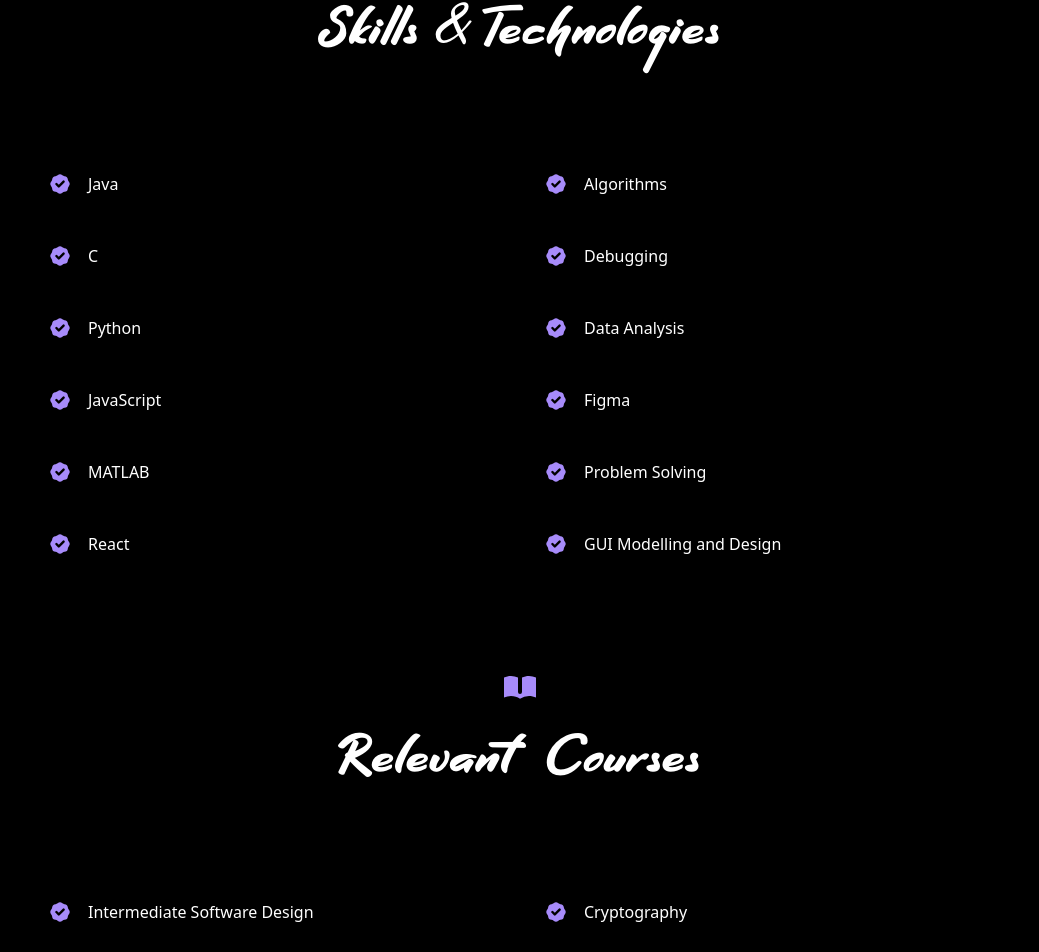
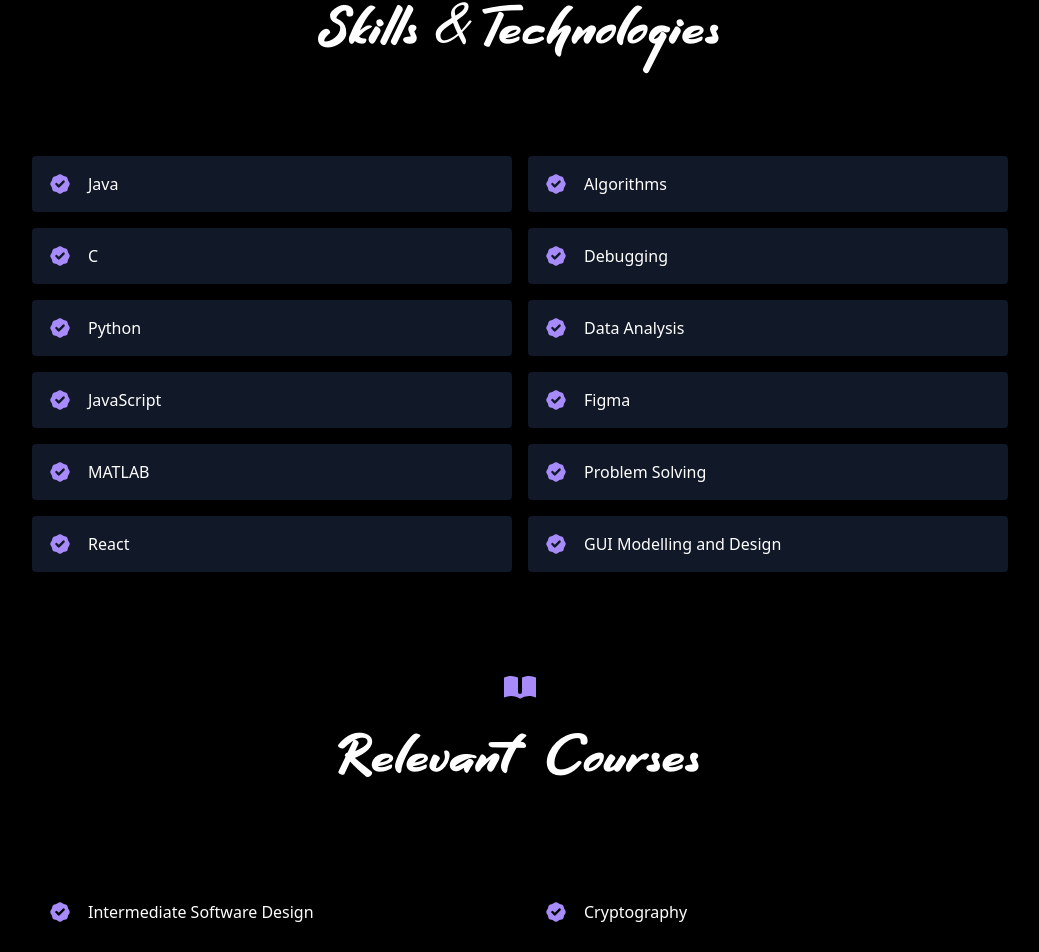
Before and after one commit to PrestonV78/website, a React (Create React App) app: page / in a window 1280 px wide. Shown: the part 3158-4110 px from the top of the page, without its empty margins (120-1159 px from the left). Built offline with nearby package versions, Linux system fonts and the light colour scheme.

Commit message:
Theme v6

```diff
--- a/src/components/Experience.js
+++ b/src/components/Experience.js
@@ -29,7 +29,7 @@
                   className="absolute inset-0 w-full h-full object-cover object-center"
                   src={experience.image}
                 />
-                <div className="px-8 py-10 relative z-10 w-full border-4 border-gray-900 bg-black opacity-0 hover:opacity-100">
+                <div className="px-8 py-10 relative z-10 w-full border-4 border-purple-900 bg-black opacity-0 hover:opacity-100">
                   <h2 className="tracking-widest text-sm title-font font-medium text-purple-400 mb-1">
                     {experience.subtitle}
                   </h2>
--- a/src/components/Projects.js
+++ b/src/components/Projects.js
@@ -29,7 +29,7 @@
                   className="absolute inset-0 w-full h-full object-cover object-center"
                   src={project.image}
                 />
-                <div className="px-8 py-10 relative z-10 w-full border-4 border-gray-900 bg-black opacity-0 hover:opacity-100">
+                <div className="px-8 py-10 relative z-10 w-full border-4 border-purple-900 bg-black opacity-0 hover:opacity-100">
                   <h2 className="tracking-widest text-sm title-font font-medium text-purple-400 mb-1">
                     {project.subtitle}
                   </h2>
--- a/src/components/Skills.js
+++ b/src/components/Skills.js
@@ -18,7 +18,7 @@
         <div className="flex flex-wrap lg:w-4/5 sm:mx-auto sm:mb-2 -mx-2">
           {skills.map((skill) => (
             <div key={skill} className="p-2 sm:w-1/2 w-full">
-              <div className="bg-black rounded flex p-4 h-full items-center">
+              <div className="bg-gray-900 rounded flex p-4 h-full items-center">
                 <BadgeCheckIcon className="text-purple-400 w-6 h-6 flex-shrink-0 mr-4" />
                 <span className="title-font font-medium text-white">
                   {skill}
```
